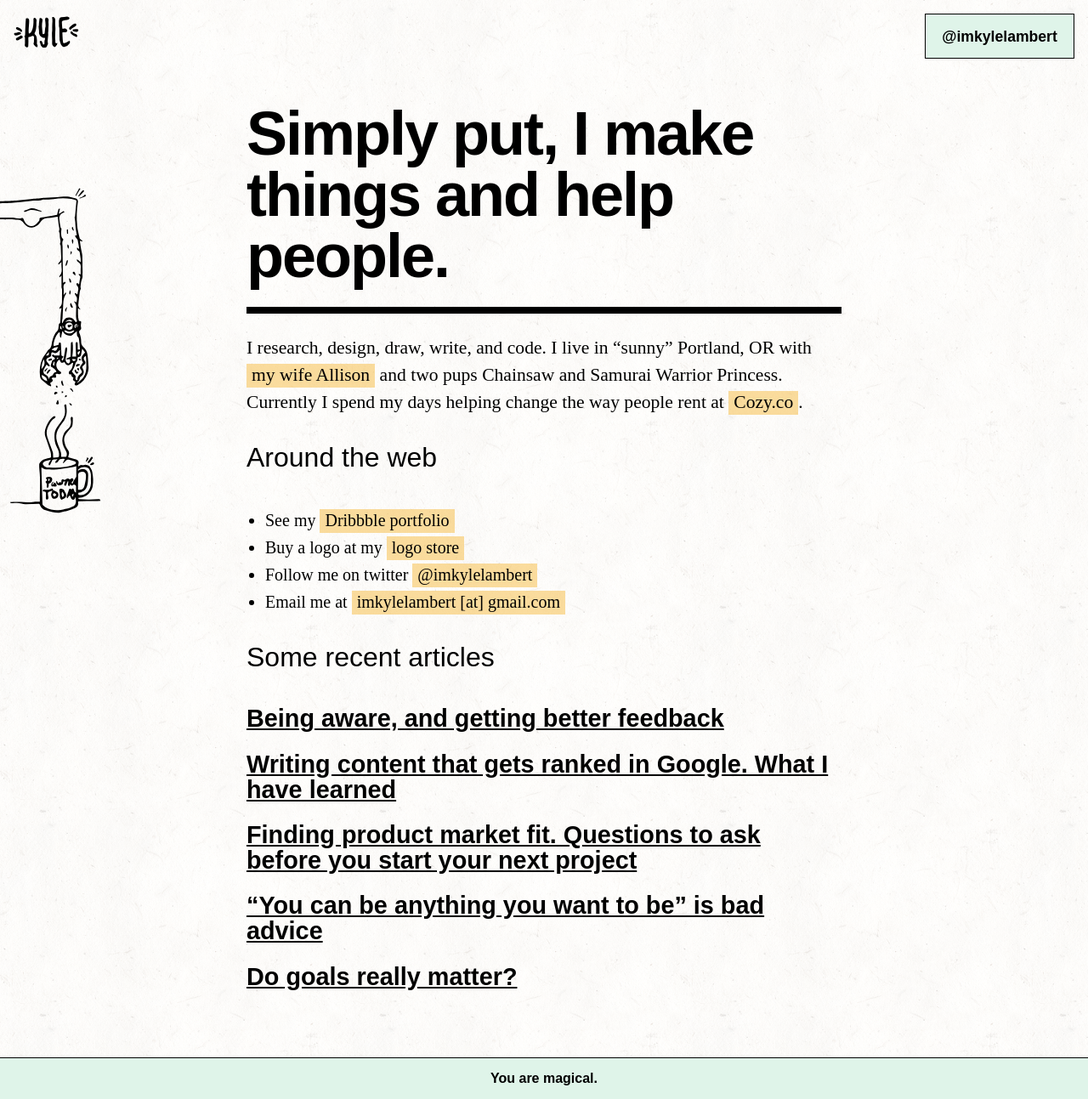
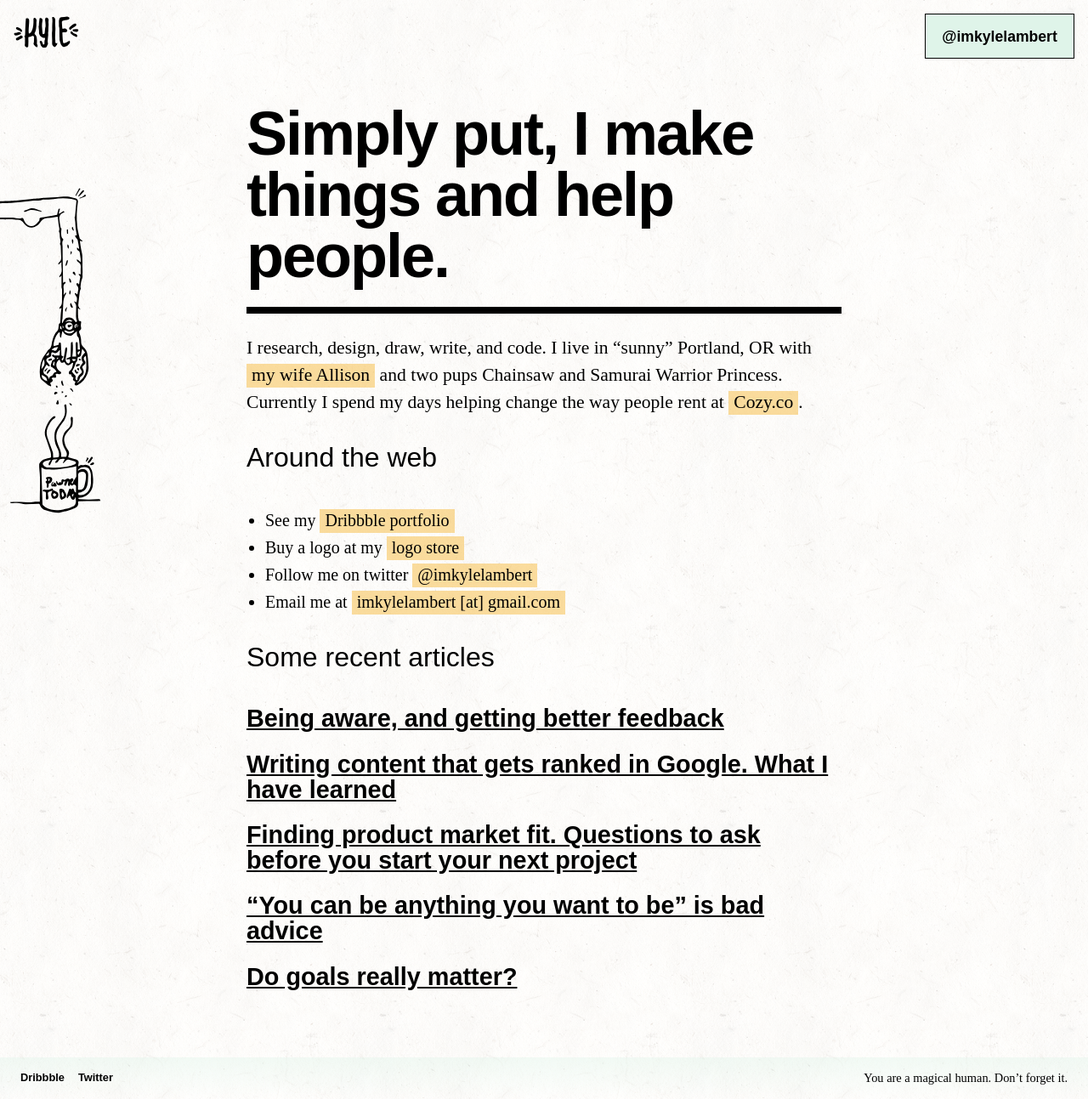
Before and after one commit to kslambert/imkylelambert, a Jekyll site: the page built from index.md, in a window 1280 px wide. Shown: the whole page at 85% size. Built offline with Jekyll 4.4.1, drawn with Linux system fonts in a browser that asks for light colours; some web fonts are replaced.

Commit message:
Add footer links

```diff
--- a/_includes/footer.html
+++ b/_includes/footer.html
@@ -1,4 +1,10 @@
-  <p class="footer-text">You are magical.</p>
+  <div class="footer">
+    <ul class="footer-nav">
+      <li><a href="https://dribbble.com/calloutcreative" target="_blank">Dribbble</a></li>
+      <li><a href="https://twitter.com/imkylelambert" target="_blank">Twitter</a></li>
+    </ul>
+    <p class="footer-text">You are a magical human. Don’t forget it.</p>
+  </div>
   {% include analytics.html %}
 </body>
 </html>
--- a/_sass/_styles.scss
+++ b/_sass/_styles.scss
@@ -82,15 +82,38 @@ nav {
   }
 }
 
+.footer {
+  background-image: linear-gradient(rgba(223, 244, 233, .4), transparent);
+  margin: 5rem 0 0;
+  padding: .5rem 1.5rem;
+  display: flex;
+  justify-content: space-between;
+  flex-wrap: wrap;
+}
+
+.footer-nav {
+  display: flex;
+  list-style: none;
+  margin: 0;
+  font-family: $header-font;
+  font-size: .8rem;
+  font-weight: 800;
+
+  li {
+    margin-right: 1rem;
+
+    a {
+      text-decoration: none;
+
+      &:hover {
+        text-decoration: underline;
+      }
+    }
+  }
+}
+
 .footer-text {
-  font-size: 1rem;
-  font-family: $header-font;
-  font-weight: 600;
-  text-align: center;
-  color: #000;
-  width: 100%;
-  background: #dff4e9;
-  border-top: 1px solid #000;
-  margin: 5rem 0 0;
-  padding: .5rem 0;
+  font-size: .9rem;
+  text-align: right;
+  margin: 0;
 }
```
